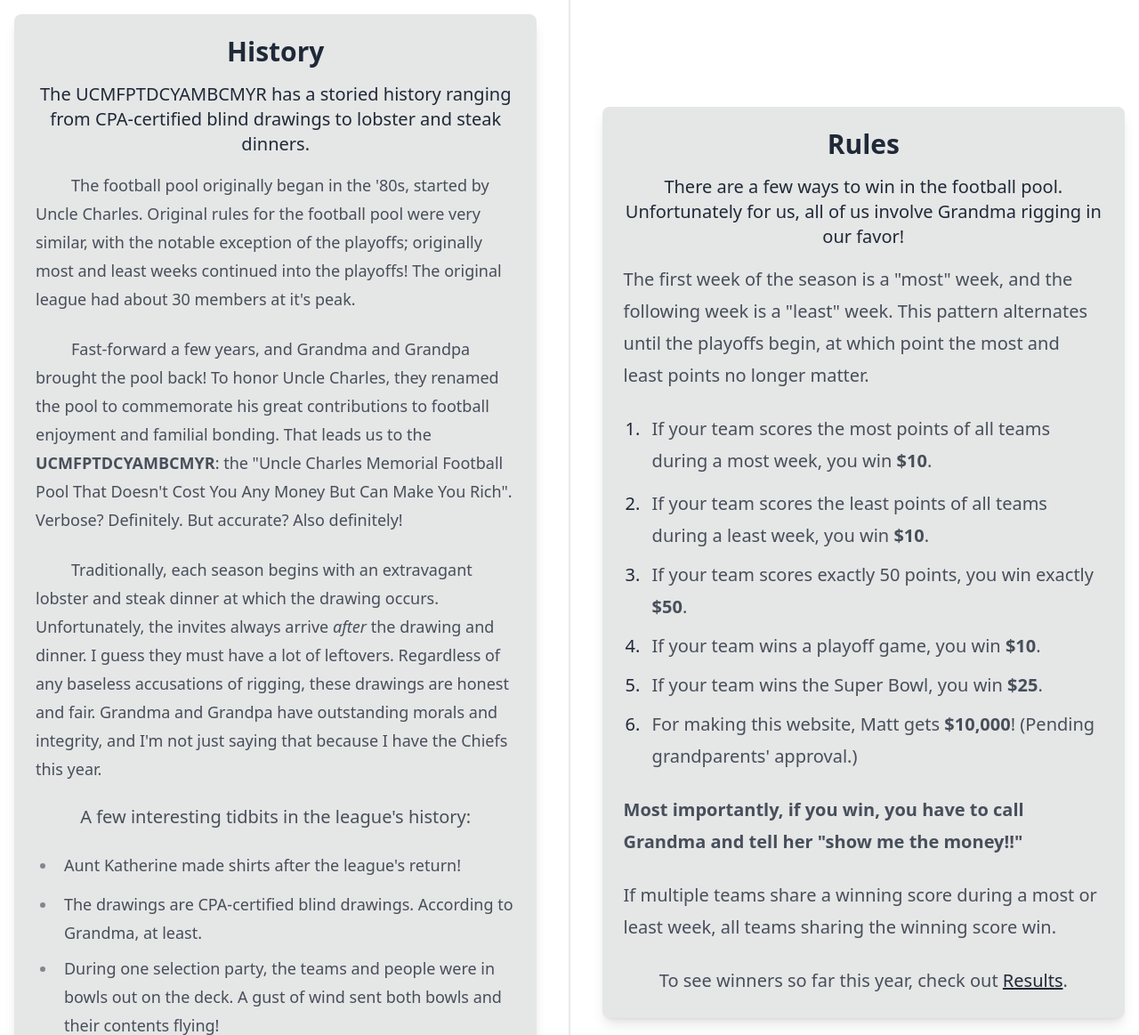
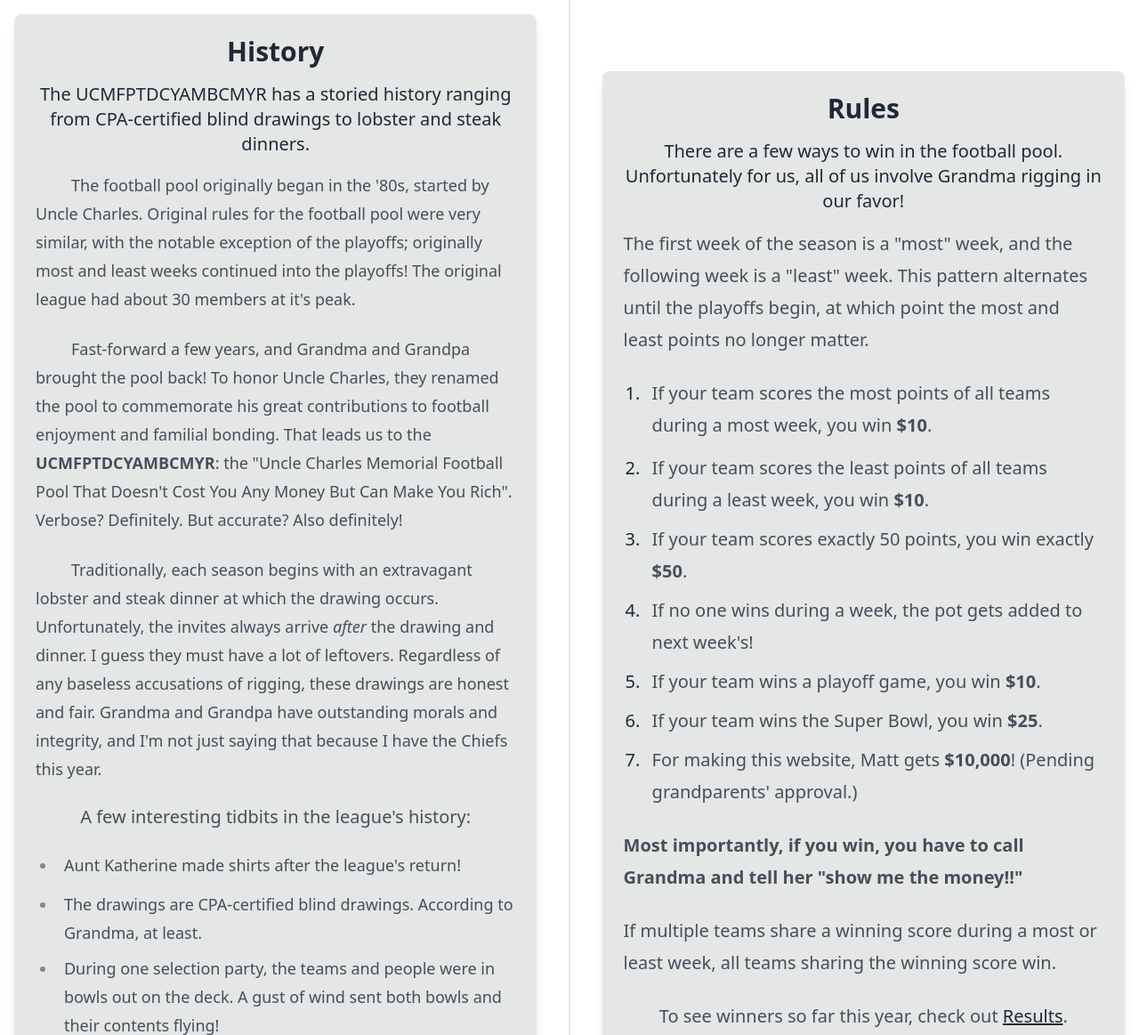
Before and after one commit to matthewkdies/football-pool, a Flask app: page /about in a window 1280 px wide. Shown: the part 68-1231 px from the top of the page at 89% size. Run offline with Flask 3, Linux system fonts and the light colour scheme; style sheets or scripts are compiled from the project's sources.

Commit message:
Adding Pot into to about page.

```diff
--- a/apps/football_pool/templates/about.html
+++ b/apps/football_pool/templates/about.html
@@ -62,6 +62,7 @@
                     <li>If your team scores the most points of all teams during a most week, you win <b>$10</b>.</li>
                     <li>If your team scores the least points of all teams during a least week, you win <b>$10</b>.</li>
                     <li>If your team scores exactly 50 points, you win exactly <b>$50</b>.</li>
+                    <li>If no one wins during a week, the pot gets added to next week's!</li>
                     <li>If your team wins a playoff game, you win <b>$10</b>.</li>
                     <li>If your team wins the Super Bowl, you win <b>$25</b>.</li>
                     <li>For making this website, Matt gets <b>$10,000</b>! (Pending grandparents' approval.)</li>
```
